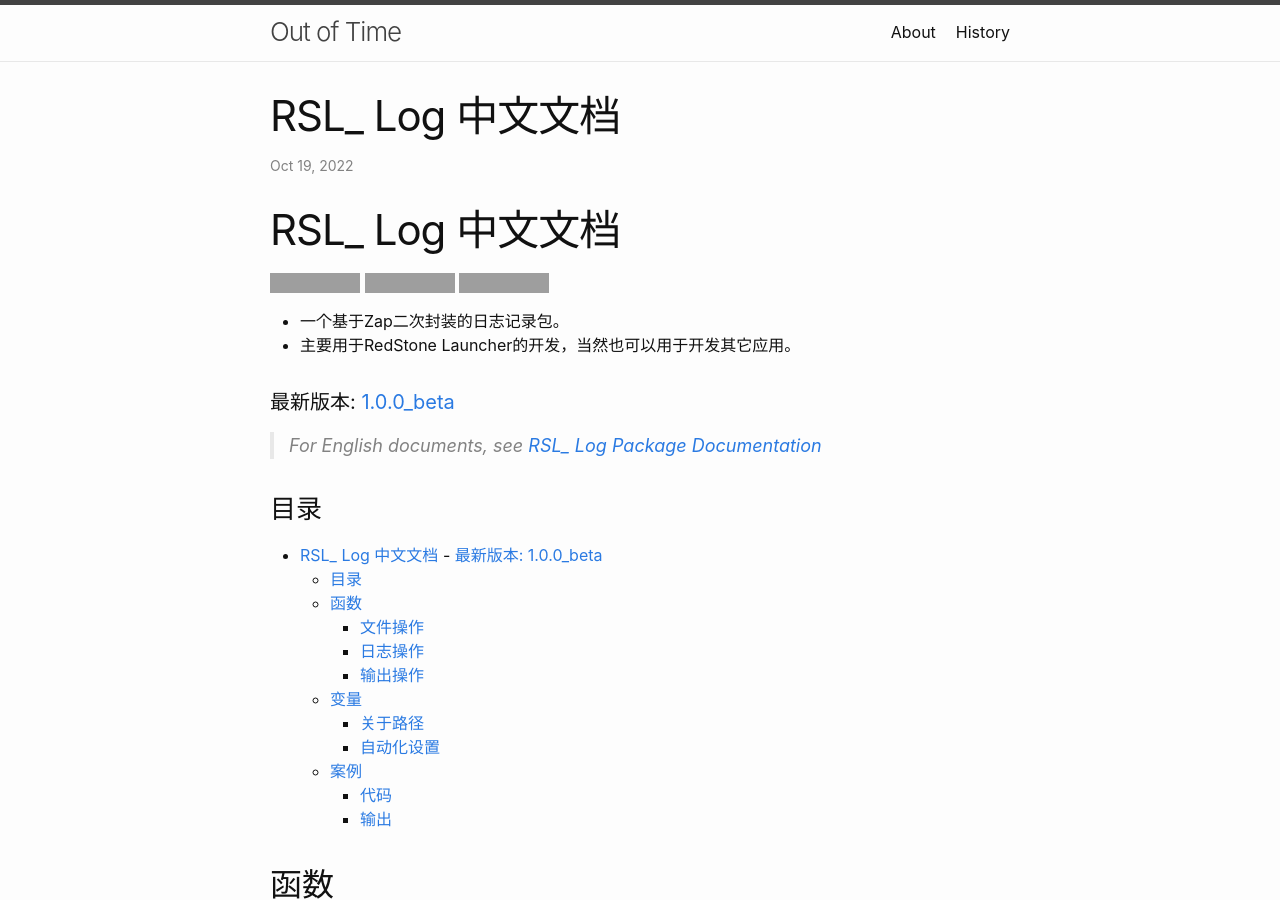
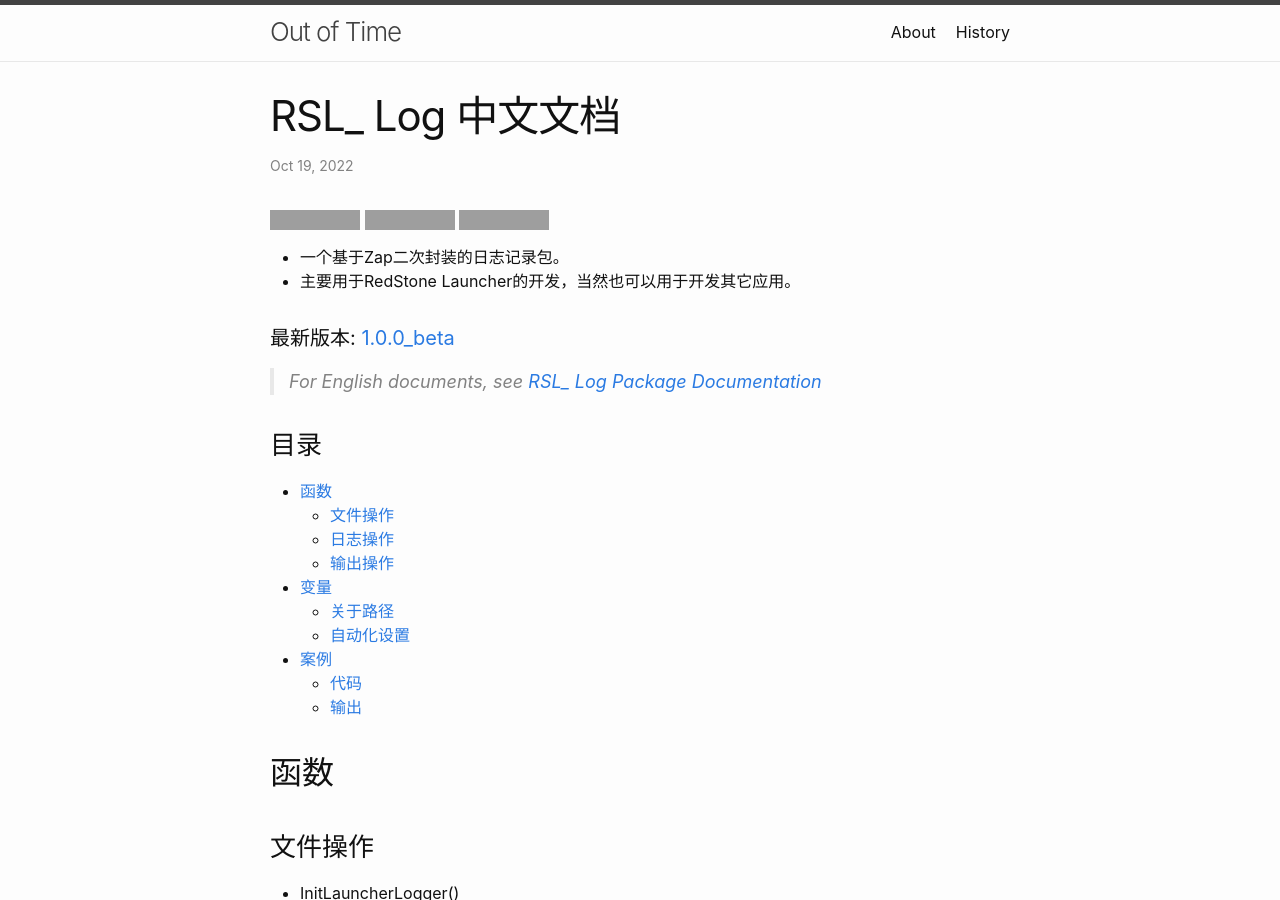
Before and after one commit to TimeOoout/TimeOoout.github.io, a Jekyll site: the page built from _posts/2022-10-19-RSL_ Log-中文文档.md, in a window 1280 px wide and 900 px high. Built offline with Jekyll 4.4.1, drawn with Linux system fonts in a browser that asks for light colours; grey boxes are pictures that could not be loaded.

Commit message:
Update - RSL_Log

```diff
--- a/_posts/2022-10-19-RSL_ Log-中文文档.md
+++ b/_posts/2022-10-19-RSL_ Log-中文文档.md
@@ -3,8 +3,6 @@ layout: post
 title: "RSL_ Log 中文文档"
 categories: misc
 ---
-
-# RSL_ Log 中文文档
 
 <img src="https://img.shields.io/badge/RedStone Skin-Launcher_Modules-red" />
 <img src="https://img.shields.io/badge/MineCraft_Launcher-RedStone_Launcher-brightgreen" />
@@ -20,19 +18,16 @@ categories: misc
 > For English documents, see [RSL_ Log Package Documentation](README.md)
 
 ### 目录
-- [RSL_ Log 中文文档](#rsl_-log-中文文档)
-      - [最新版本: 1.0.0_beta](#最新版本-100_beta)
-    - [目录](#目录)
-  - [函数](#函数)
-    - [文件操作](#文件操作)
-    - [日志操作](#日志操作)
-    - [输出操作](#输出操作)
-  - [变量](#变量)
-    - [关于路径](#关于路径)
-    - [自动化设置](#自动化设置)
-  - [案例](#案例)
-    - [代码](#代码)
-    - [输出](#输出)
+- [函数](#函数)
+  - [文件操作](#文件操作)
+  - [日志操作](#日志操作)
+  - [输出操作](#输出操作)
+- [变量](#变量)
+  - [关于路径](#关于路径)
+  - [自动化设置](#自动化设置)
+- [案例](#案例)
+  - [代码](#代码)
+  - [输出](#输出)
 
 ## 函数
 ### 文件操作
```
Also changed, not shown: _posts/2022-10-19-RSL_ Log-Package-Documentation .md (+10 -14 lines).
